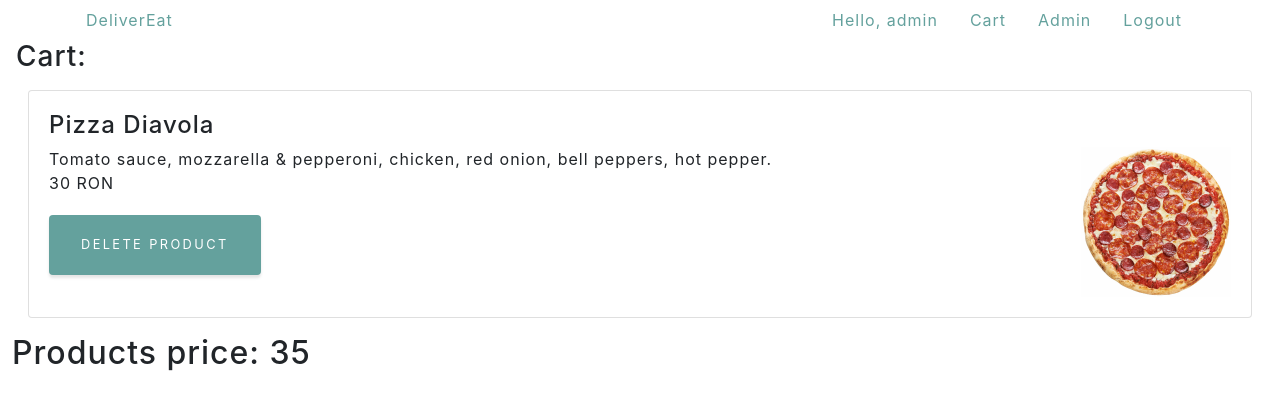
After one commit to alecs99/DeliverEat, a Django app: page /cart/1 in a window 1280 px wide. The commit adds this page. Shown: the top 410 px of the page. Run offline with Django 3.2, Linux system fonts and the light colour scheme; a user stored in the database is signed in; data comes from the database, SQL or seed files in the repository; both versions use the stored data as it was after the commit; some libraries are stand-ins or nearby versions.

Commit message:
Added cart model and cart functionalities

```diff
--- a/DeliverEat/urls.py
+++ b/DeliverEat/urls.py
@@ -24,7 +24,11 @@ from delivereatproj.views import (
     LogoutView,
     UserProfileView,
     UserProfileUpdateView,
-    RestaurantDetail)
+    RestaurantDetail,
+    CartDetail,
+    AddProduct,
+    ProductDeleteView
+)
 
 urlpatterns = [
     path('', index, name='restaurants_list'),
@@ -35,4 +39,7 @@ urlpatterns = [
     path('userprofile', UserProfileView.as_view(), name='user_profile'),
     path('userprofile/<int:pk>/edit', UserProfileUpdateView.as_view(), name='user_profile_edit'),
     path('restaurant/<int:pk>', RestaurantDetail.as_view(), name='restaurant_detail'),
+    path('cart/<int:pk>', CartDetail.as_view(), name='cart_detail'),
+    path('delete/<int:pk_product>', ProductDeleteView.as_view(), name='delete_product'),
+    path('restaurant/<int:pk>/add/<int:pk_product>', AddProduct.as_view(), name='add_to_cart')
 ]+ static(settings.MEDIA_URL, document_root=settings.MEDIA_ROOT)
--- a/delivereatproj/admin.py
+++ b/delivereatproj/admin.py
@@ -14,3 +14,4 @@ admin.site.register(models.UserProfile, UserProfileAdmin)
 admin.site.register(models.Restaurant, RestaurantAdmin)
 admin.site.register(models.Product)
 admin.site.register(models.Order)
+admin.site.register(models.Cart)
--- a/delivereatproj/models.py
+++ b/delivereatproj/models.py
@@ -40,7 +40,12 @@ class Order(models.Model):
     products = models.ManyToManyField(Product)
     order_date = models.DateTimeField()
     payment_method = models.CharField(max_length=10)
-    total_price = models.PositiveIntegerField(default=1)
+    total_price = models.PositiveIntegerField(default=0)
 
     def __str__(self):
         return "{} did the order at the {} restaurant on {}".format(self.customer.name, self.restaurant.name, self.order_date)
+
+class Cart(models.Model):
+    products = models.ManyToManyField(Product)
+    customer = models.ForeignKey(User, on_delete=models.CASCADE, related_name="cart_customer")
+    total_price = models.PositiveIntegerField(default=0)
--- a/delivereatproj/views.py
+++ b/delivereatproj/views.py
@@ -4,15 +4,46 @@ from django.contrib.auth.mixins import LoginRequiredMixin
 from django.shortcuts import render, redirect
 from django.urls import reverse_lazy
 from django.views import View
-from django.views.generic import TemplateView, CreateView, DetailView, UpdateView
+from django.views.generic import TemplateView, CreateView, DetailView, UpdateView, DeleteView
 
-from delivereatproj.models import UserProfile, User, Restaurant, Product
+from delivereatproj.models import UserProfile, User, Restaurant, Product, Cart
 from delivereatproj.forms import UserProfileForm
 
 
 def index(request):
     restaurants_list = Restaurant.objects.all()
     return render(request, 'index.html', {'restaurants_list': restaurants_list})
+
+
+class CartDetail(LoginRequiredMixin, DetailView):
+    template_name = 'view_cart.html'
+    model = Cart
+
+    def get_context_data(self, **kwargs):
+        context = super(CartDetail, self).get_context_data(**kwargs)
+        return context
+
+class AddProduct(LoginRequiredMixin, UpdateView):
+    model = Cart
+    fields = []
+
+    def form_valid(self, form):
+        cart = Cart.objects.get(pk=self.request.user.id)
+        product = Product.objects.get(pk=self.kwargs['pk_product'])
+        cart.total_price = cart.total_price + product.price
+        cart.products.add(product)
+        cart.save()
+        return redirect(reverse_lazy("cart_detail", kwargs={"pk": self.request.user.id}))
+
+
+class ProductDeleteView(LoginRequiredMixin, View):
+    def get(self, request, **kwargs):
+        cart = Cart.objects.get(pk=self.request.user.id)
+        product = Product.objects.get(pk=self.kwargs['pk_product'])
+        cart.total_price = cart.total_price - product.price
+        cart.products.remove(product)
+        cart.save()
+        return redirect(reverse_lazy("cart_detail", kwargs={"pk": self.request.user.id}))
 
 
 class RestaurantDetail(LoginRequiredMixin, DetailView):
@@ -42,7 +73,7 @@ class UserProfileUpdateView(LoginRequiredMixin, UpdateView):
 
     def get_context_data(self, **kwargs):
         context = super(UserProfileUpdateView, self).get_context_data(**kwargs)
-        user =  self.object.user
+        user = self.object.user
         context['form'].fields['first_name'].initial = user.first_name
         context['form'].fields['last_name'].initial = user.last_name
         context['form'].fields['e_mail'].initial = user.email
@@ -61,6 +92,11 @@ class UserProfileUpdateView(LoginRequiredMixin, UpdateView):
         self.request.user.email = data['e_mail']
         self.object.save()
         self.request.user.save()
+
+        if Cart.objects.filter(id=self.request.user.id).count() is 0:
+            cart = Cart.objects.create(id=self.request.user.id, customer=self.request.user)
+
+
         return redirect(reverse_lazy("user_profile"))
 
 
--- a/templates/nav.html
+++ b/templates/nav.html
@@ -10,6 +10,9 @@
       <div class="user-info" style="display: flex">
          <li class="nav-item">
           <a class="nav-link active" href="{% url 'user_profile'%}">Hello, {{ user.username }}</a>
+        </li>
+        <li class="nav-item">
+          <a class="nav-link active" href="{% url 'cart_detail' user.id %}">Cart</a>
         </li>
         {% if user.is_superuser %}
           <li class="nav-item">
--- /dev/null
+++ b/templates/view_cart.html
@@ -0,0 +1,31 @@
+{% extends 'base.html' %}
+
+
+{% block content %}
+    <div class=" col-sm-12">
+        <h3 style="padding-left: 4px">Cart:</h3>
+
+          {% for product in cart.products.all %}
+            <div class="card m-3">
+              <div class="card-body">
+                <div class="" style="position: relative">
+                  <h4>{{ product.name }}</h4>
+                    <div style="display: flex;justify-content: space-between">
+                        <div>
+                            <div>{{ product.description }}</div>
+                            <div>{{ product.price }} RON</div>
+                            <a style="margin-top:20px;" class="btn btn-primary" href="{% url 'delete_product' product.id %}">Delete product</a>
+                        </div>
+                        {% if product.photo %}
+                                <img src="{{ product.photo.url }}" width="150px">
+                        {% endif %}
+                    </div>
+                </div>
+              </div>
+            </div>
+            {% empty %}
+              <h2>Your cart is empty add a product from one of the restaurants</h2>
+          {% endfor %}
+          <h2>Products price: {{ cart.total_price }}</h2>
+      </div>
+{% endblock %}
```
Also changed, not shown: templates/cart_form.html (added, +10 -0 lines), templates/restaurant_detail.html (+6 -1 lines), db.sqlite3, delivereatproj/forms.py (line endings or trailing spaces).
